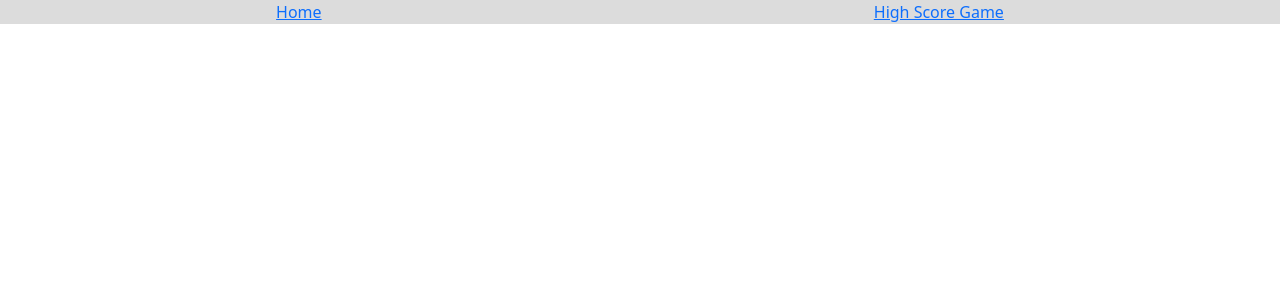
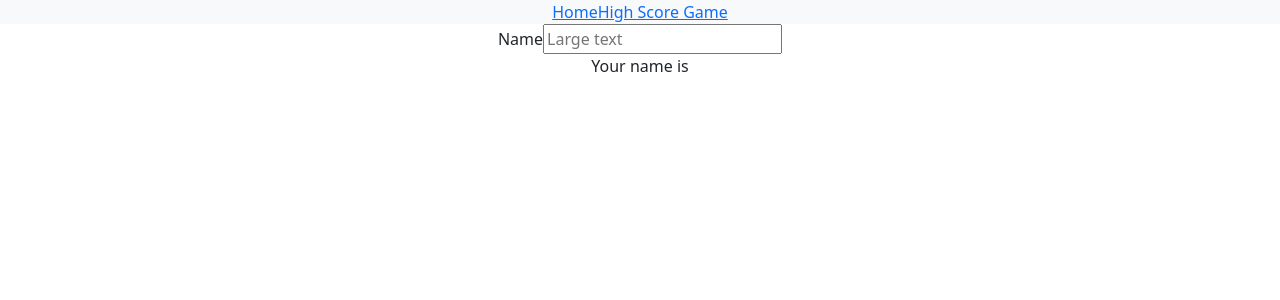
Before and after one commit to Landaman/softeng-framework-mqp, a React (Vite) app in the folder apps/frontend/: page / in a window 1280 px wide. Shown: the top 300 px of the page. Built offline with nearby package versions, Linux system fonts and the light colour scheme.

Commit message:
Basic example of text input with bootstrap

```diff
--- a/apps/frontend/src/routes/highScore.css
+++ b/apps/frontend/src/routes/highScore.css
@@ -30,10 +30,6 @@
   }
 }
 
-.card {
-  padding: 2em;
-}
-
 .read-the-docs {
   color: #888;
 }
--- a/apps/frontend/src/routes/highScore.tsx
+++ b/apps/frontend/src/routes/highScore.tsx
@@ -6,6 +6,7 @@ import { IEvenRequest, IEvenResponse } from "common/src/INumbers.ts";
 import axios from "axios";
 import { Prisma, HighScore } from "database";
 import { Button } from "react-bootstrap";
+import Card from "react-bootstrap/Card";
 
 /**
  * Simple app that has a counter that is even/odd and a high score
@@ -79,8 +80,11 @@ function HighScore() {
         </a>
       </div>
       <h1>Vite + React</h1>
-      <div className="card">
-        <Button onClick={() => setCount((count) => count + 1)}>
+      <Card>
+        <Button
+          variant="primary"
+          onClick={() => setCount((count) => count + 1)}
+        >
           count is {count}
         </Button>
         <p>Count is {isEven ? "even" : "odd"}</p>
@@ -88,7 +92,7 @@ function HighScore() {
         <p>
           Edit <code>src/App.tsx</code> and save to test HMR
         </p>
-      </div>
+      </Card>
       <p className="read-the-docs">
         Click on the Vite and React logos to learn more
       </p>
--- /dev/null
+++ b/apps/frontend/src/routes/home.tsx
@@ -0,0 +1,22 @@
+import Form from "react-bootstrap/Form";
+import { useState } from "react";
+
+// Simple element that prompts for, and receives, name
+export default function Home() {
+  const [name, setName] = useState("");
+
+  return (
+    <>
+      <Form.Label htmlFor="nameInput">Name</Form.Label>
+      <Form.Control
+        id="nameInput"
+        size="lg"
+        type="text"
+        placeholder="Large text"
+        onChange={(event) => setName(event.target.value)}
+      />
+      <br />
+      <p>Your name is {name}</p>
+    </>
+  );
+}
--- a/apps/frontend/src/routes/root.css
+++ /dev/null
@@ -1,18 +0,0 @@
-#content-root {
-  padding: 0;
-  margin: 0;
-  height: 100%;
-  width: 100%;
-  display: flex;
-  flex-direction: column;
-}
-
-#sidebar {
-  padding: 0;
-  background: gainsboro;
-  height: 100%;
-  width: 100%;
-  display: flex;
-  justify-content: space-around;
-  align-content: flex-start;
-}
--- a/apps/frontend/src/routes/root.tsx
+++ b/apps/frontend/src/routes/root.tsx
@@ -1,22 +1,25 @@
 import { Outlet } from "react-router-dom";
 import { LinkContainer } from "react-router-bootstrap";
-import "./root.css";
-import { Button } from "react-bootstrap";
+import { Button, Nav, Navbar } from "react-bootstrap";
 
 export default function Root() {
   return (
-    <div id="content-root">
-      <nav id="sidebar">
+    <>
+      <Navbar bg="light" expand="lg">
+        <Navbar.Collapse id="basic-navbar-nav">
+          <Nav className="me-auto">
             <LinkContainer to="/">
               <Button>Home</Button>
             </LinkContainer>
             <LinkContainer to="highScore">
               <Button>High Score Game</Button>
             </LinkContainer>
-      </nav>
+          </Nav>
+        </Navbar.Collapse>
+      </Navbar>
       <div id="body">
         <Outlet />
       </div>
-    </div>
+    </>
   );
 }
```
Also changed, not shown: apps/frontend/src/main.tsx (+6 -1 lines). Lines whose indentation alone changed are shown as unchanged.
